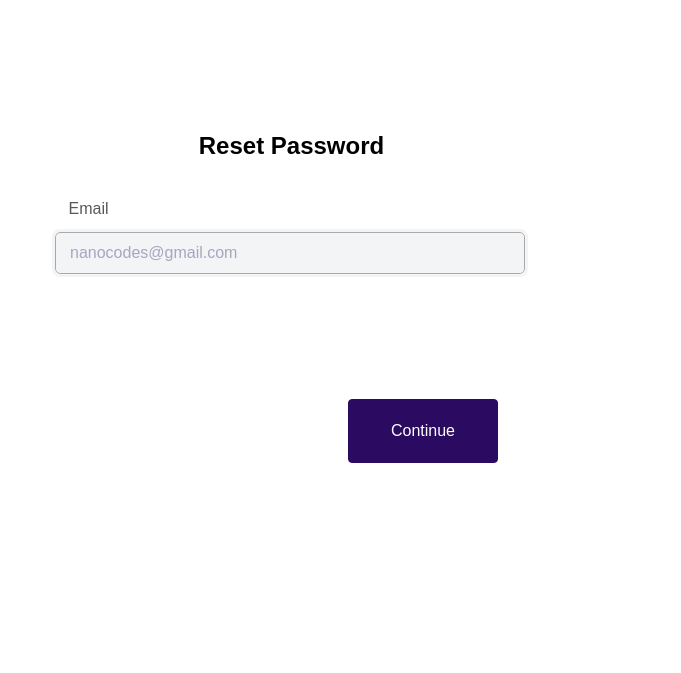
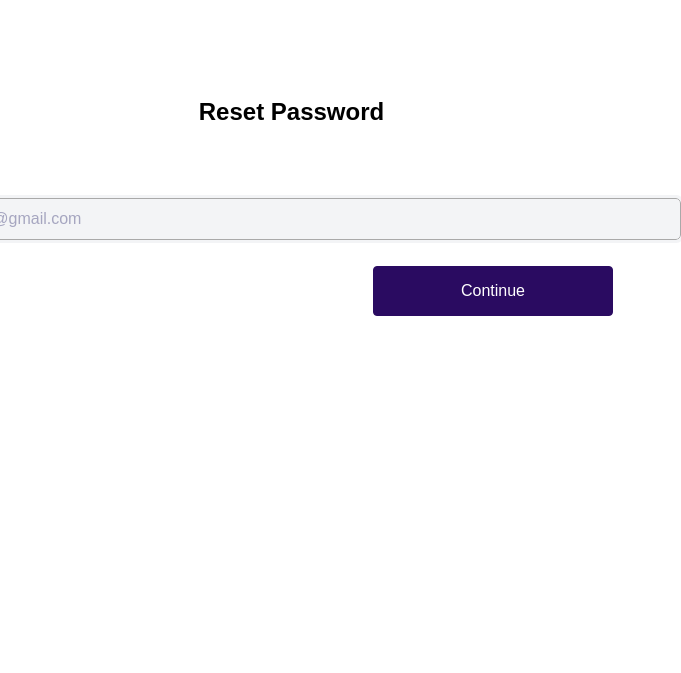
Before and after one commit to Sparks042/Nano-password-recover, a plain HTML site: page index.html in a window 600 px wide. Shown: the part 127-800 px from the top of the page, 681 px wide, since content can reach past the window. Drawn offline with Linux system fonts and the light colour scheme.

Commit message:
updating

```diff
--- a/Css/index.css
+++ b/Css/index.css
@@ -63,10 +63,9 @@ color: #585858;
     background-color: #2A0B61;
     border: 1px solid #2A0B61;
     position: absolute;
-    bottom: 25%;
-    left: 55%;
-    width: 7.5%;
-    height: 6.5%;
+    bottom: 16%;
+    left: 68%;
+    height: 13%;
 }
 a{
     text-decoration: none;
@@ -97,15 +96,32 @@ h1{
     width: 260%;
 }
 #button{
-    width: 25%;
-    /* position: absolute; */
-    /* top: 50.5%; */
-    margin-left: 18px;
-    margin-bottom: 10px;
-    height: 8%;
+    width: 80%;
+    position: absolute;
+    top: 74%;
+    margin-left: 19px;
+    margin-bottom: 30px;
+    height: 13%;
 }
 label{
-    margin-right: 155%;
+    margin-right: 160%;
     margin-bottom: -22px;
 }
 }
+
+
+
+@media (min-width:600px) and (max-width:900px)  {
+img{
+    padding: 30px;
+}
+.password-recover-container{
+    margin-top: -3%;
+    width: 50%;
+    margin-left: 25%;
+}
+#button{
+    height: 50px;
+    bottom: 22%;
+}
+}
--- a/index.html
+++ b/index.html
@@ -14,8 +14,8 @@
             <span id="error-message"></span>
             <label for="email">Email</label>  <br> <br>
             <input type="email" name="email" id="email" placeholder="nanocodes@gmail.com" required> <br> <br>
+            <button type="submit" id="button"><a href="#">Continue</a></button>
         </div>
-        <button type="submit" id="button"><a href="#">Continue</a></button>
     </div>
 
 
```
